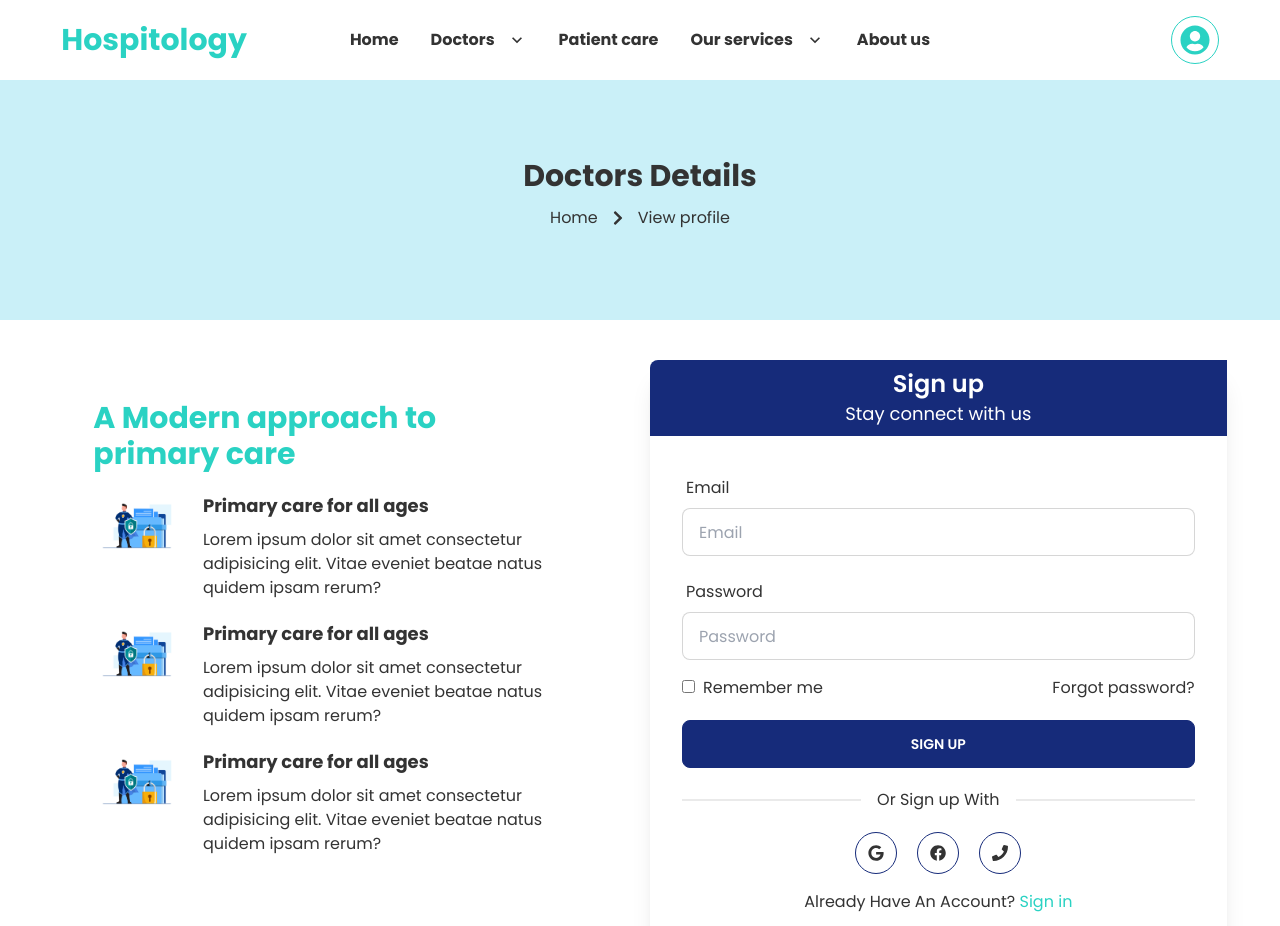
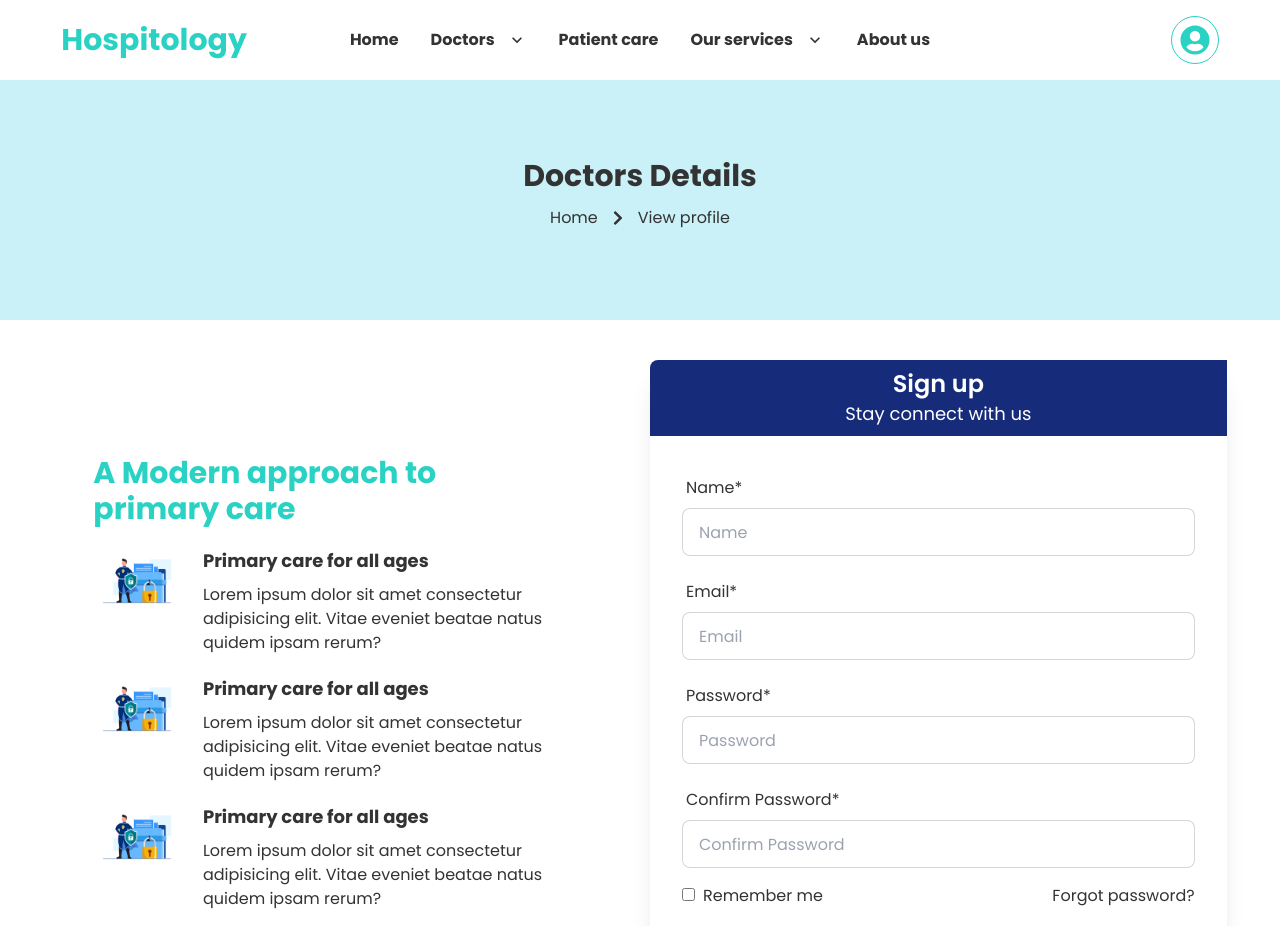
Before and after one commit to ruhulamin111/hospitology-frontend, a React (Create React App) app: page /signup in a window 1280 px wide. Shown: the top 926 px of the page. Built offline with nearby package versions, Linux system fonts and the light colour scheme; what tw-elements would draw is missing.

Commit message:
modal close

```diff
--- a/src/components/OfflineAppointment/OfflineAppointment.js
+++ b/src/components/OfflineAppointment/OfflineAppointment.js
@@ -62,7 +62,7 @@ const OfflineAppointment = () => {
                         <label htmlFor="patient-info" className="btn btn-secondary text-white">Patient info</label>
                         <div>
                             {/* Put this part before </body> tag */}
-
+                            {close === false && <>
                                 <input type="checkbox" id="patient-info" className="modal-toggle" />
                                 <div className="modal modal-bottom sm:modal-middle">
                                     <div className="modal-box">
@@ -102,6 +102,8 @@ const OfflineAppointment = () => {
                                     </div> */}
                                     </div>
                                 </div>
+                            </>
+                            }
 
                         </div>
                     </div>
--- a/src/components/Signup/Signup.js
+++ b/src/components/Signup/Signup.js
@@ -24,8 +24,11 @@ const Signin = () => {
     }
 
     const onSubmit = (data) => {
-        console.log(data)
-        createUserWithEmailAndPassword(data.email, data.password)
+        if (data.password === data.confirmpassword) {
+            createUserWithEmailAndPassword(data.email, data.password)
+        } else {
+            userError = <p>Password dont't match</p>
+        }
     };
     if (user || gUser) {
         navigate(from, { replace: true })
@@ -35,11 +38,18 @@ const Signin = () => {
         <section>
             <CommonBanner />
 
-            <div className='lg:grid-cols-2 grid my-10 w-11/12 mx-auto gap-5'>
+            <div className='lg:grid-cols-2 grid my-10 w-11/12 mx-auto gap-5 items-center'>
                 <div className='p-10'>
                     <div>
                         <h1 className='text-3xl font-bold mb-5 text-secondary'>A Modern approach to <br />
                             primary care</h1>
+                        <div className='flex gap-5 mb-5'>
+                            <img className='h-16' src={signin} alt="" />
+                            <div>
+                                <h2 className='text-lg mb-2 font-bold'>Primary care for all ages</h2>
+                                <p>Lorem ipsum dolor sit amet consectetur adipisicing elit. Vitae eveniet beatae natus quidem ipsam rerum?</p>
+                            </div>
+                        </div>
                         <div className='flex gap-5 mb-5'>
                             <img className='h-16' src={signin} alt="" />
                             <div>
@@ -71,8 +81,24 @@ const Signin = () => {
 
                     <div className="card-body items-center text-center">
                         <form onSubmit={handleSubmit(onSubmit)} className=' w-full'>
+
                             <div className="form-control ">
-                                <label className="label">Email</label>
+                                <label className="label">Name*</label>
+                                <input type="text" placeholder="Name"
+                                    className="input input-bordered w-full "
+                                    {...register("name", {
+                                        required: { value: true, message: 'Name is required' },
+                                        pattern: { value: /@[a-z]/, message: 'Provide your full name' }
+                                    })}
+                                />
+                                <label className="label ">
+                                    {errors.name?.type === 'required' && <span className="label-text-alt text-red-500 text-sm">{errors.name.message}</span>}
+                                    {errors.name?.type === 'pattern' && <span className="label-text-alt text-red-500 text-sm">{errors.name.message}</span>}
+                                </label>
+                            </div>
+
+                            <div className="form-control ">
+                                <label className="label">Email*</label>
                                 <input type="text" placeholder="Email"
                                     className="input input-bordered w-full "
                                     {...register("email", {
@@ -87,7 +113,7 @@ const Signin = () => {
                             </div>
 
                             <div className="form-control ">
-                                <label className="label">Password</label>
+                                <label className="label">Password*</label>
                                 <input type="password" placeholder="Password"
                                     className="input input-bordered w-full "
                                     {...register("password", {
@@ -100,6 +126,22 @@ const Signin = () => {
                                     {errors.password?.type === 'pattern' && <span className="label-text-alt text-red-500 text-sm">{errors.password.message}</span>}
                                 </label>
                             </div>
+
+                            <div className="form-control ">
+                                <label className="label">Confirm Password*</label>
+                                <input type="password" placeholder="Confirm Password"
+                                    className="input input-bordered w-full "
+                                    {...register("confirmpassword", {
+                                        required: { value: true, message: 'Confirm Password is required' },
+                                        pattern: { value: /(?=.*[!@#$%^&*])/, message: 'Confirm Password is at least one speacial character' }
+                                    })}
+                                />
+                                <label className="label">
+                                    {errors.confirmpassword?.type === 'required' && <span className="label-text-alt text-red-500 text-sm">{errors.confirmpassword.message}</span>}
+                                    {errors.confirmpassword?.type === 'pattern' && <span className="label-text-alt text-red-500 text-sm">{errors.confirmpassword.message}</span>}
+                                </label>
+                            </div>
+
                             <div className='flex justify-between'>
                                 <div className='cursor-pointer '>
                                     <input type="checkbox" name="" id="" className='mr-2' />
```
Lines whose indentation alone changed are shown as unchanged.
